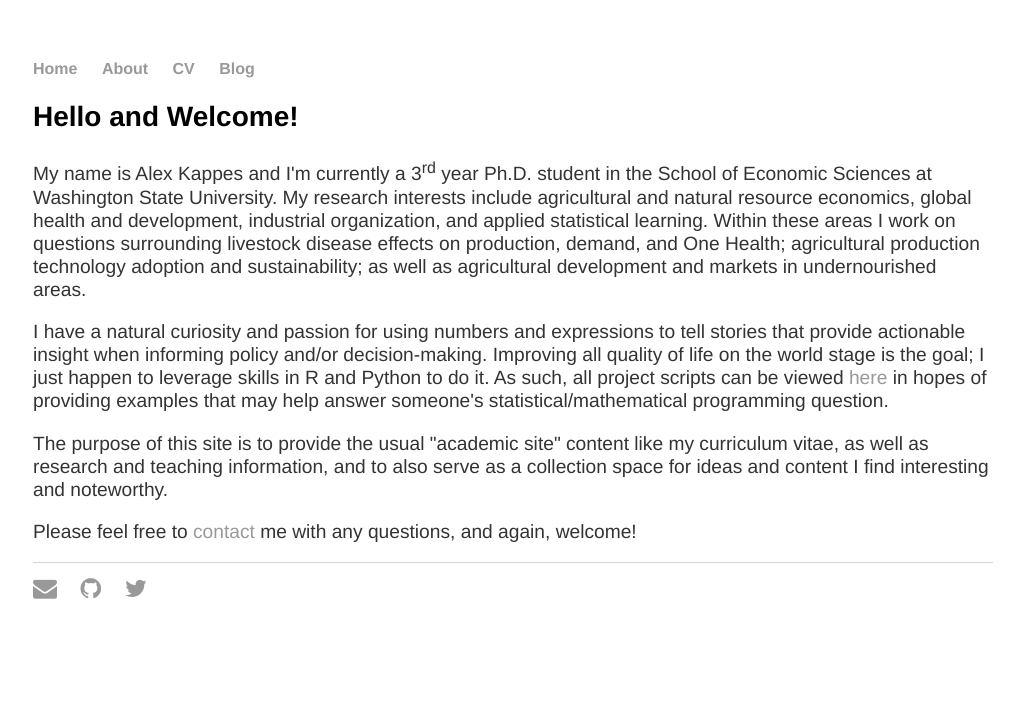
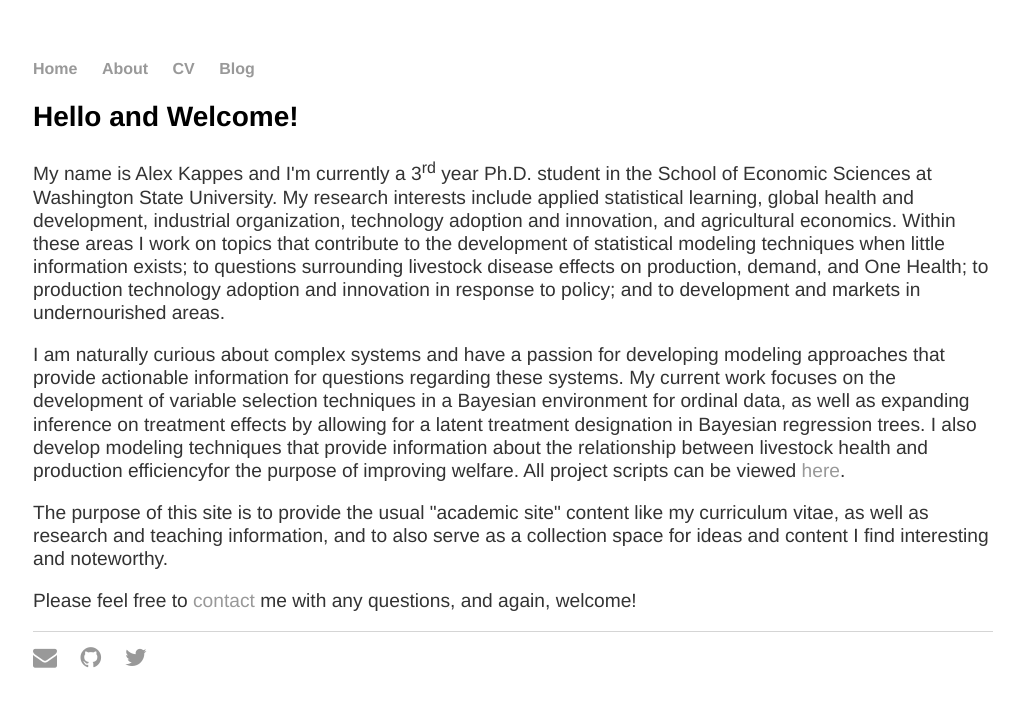
Before and after one commit to AJKappes/AJKappes.github.io, a Jekyll site: the page index.html, which Jekyll copies as it is, in a window 1280 px wide. Shown: the top 707 px of the page, without its empty margins (127-1146 px from the left). Built offline with Jekyll 4.4.1, drawn with Linux system fonts in a browser that asks for light colours.

Commit message:
update landing

```diff
--- a/index.html
+++ b/index.html
@@ -21,9 +21,9 @@
 
 	<h2>Hello and Welcome!</h2>
 
-		<p>My name is Alex Kappes and I'm currently a 3<sup>rd</sup> year Ph.D. student in the School of Economic Sciences at Washington State University. My research interests include agricultural and natural resource economics, global health and development, industrial organization, and applied statistical learning. Within these areas I work on questions surrounding livestock disease effects on production, demand, and One Health; agricultural production technology adoption and sustainability; as well as agricultural development and markets in undernourished areas. </p>
+		<p>My name is Alex Kappes and I'm currently a 3<sup>rd</sup> year Ph.D. student in the School of Economic Sciences at Washington State University. My research interests include applied statistical learning, global health and development, industrial organization, technology adoption and innovation, and agricultural economics. Within these areas I work on topics that contribute to the development of statistical modeling techniques when little information exists; to questions surrounding livestock disease effects on production, demand, and One Health; to production technology adoption and innovation in response to policy; and to development and markets in undernourished areas. </p>
 
-		<p>I have a natural curiosity and passion for using numbers and expressions to tell stories that provide actionable insight when informing policy and/or decision-making. Improving all quality of life on the world stage is the goal; I just happen to leverage skills in R and Python to do it. As such, all project scripts can be viewed <a href="https://github.com/AJKappes">here</a> in hopes of providing examples that may help answer someone's statistical/mathematical programming question.</p>
+		<p>I am naturally curious about complex systems and have a passion for developing modeling approaches that provide actionable information for questions regarding these systems. My current work focuses on the development of variable selection techniques in a Bayesian environment for ordinal data, as well as expanding inference on treatment effects by allowing for a latent treatment designation in Bayesian regression trees. I also develop modeling techniques that provide information about the relationship between livestock health and production efficiencyfor the purpose of improving welfare. All project scripts can be viewed <a href="https://github.com/AJKappes">here</a>.</p>
 
 		<p>The purpose of this site is to provide the usual "academic site" content like my curriculum vitae, as well as research and teaching information, and to also serve as a collection space for ideas and content I find interesting and noteworthy.</p>
 
```
